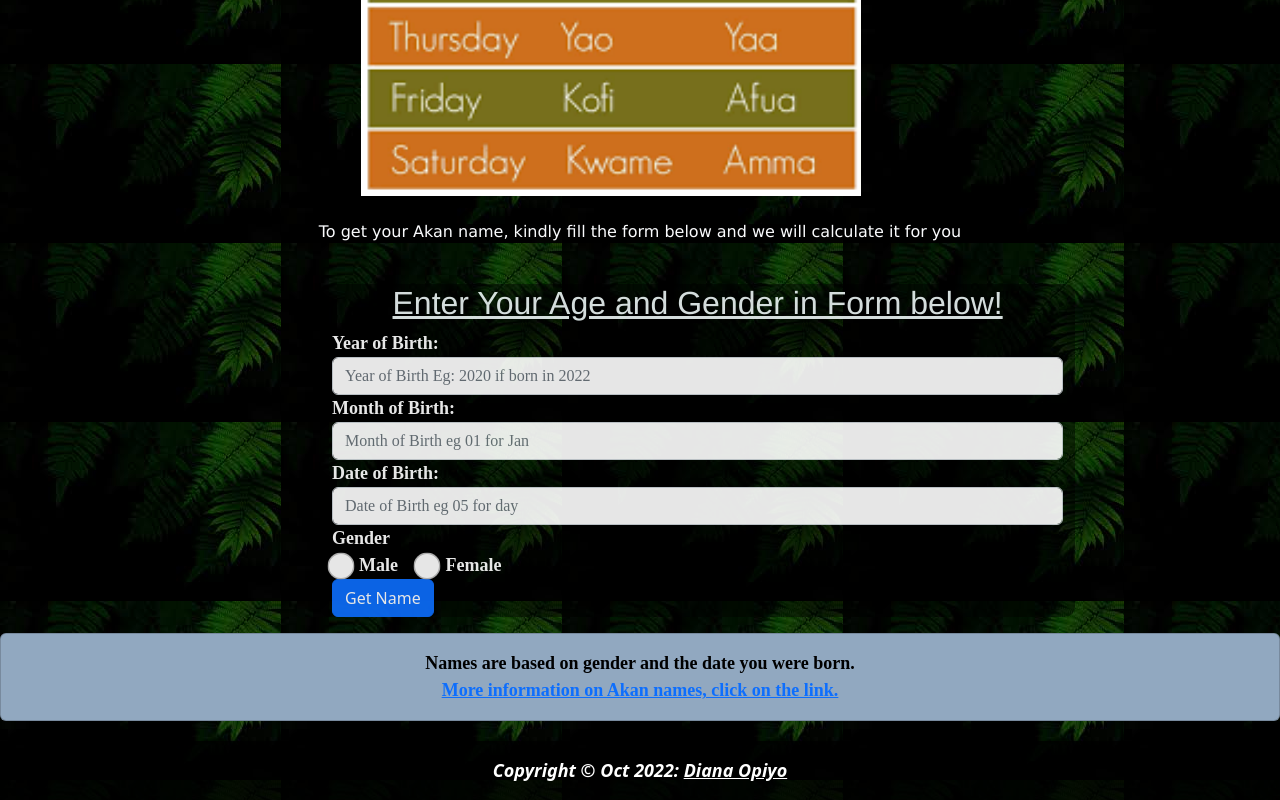
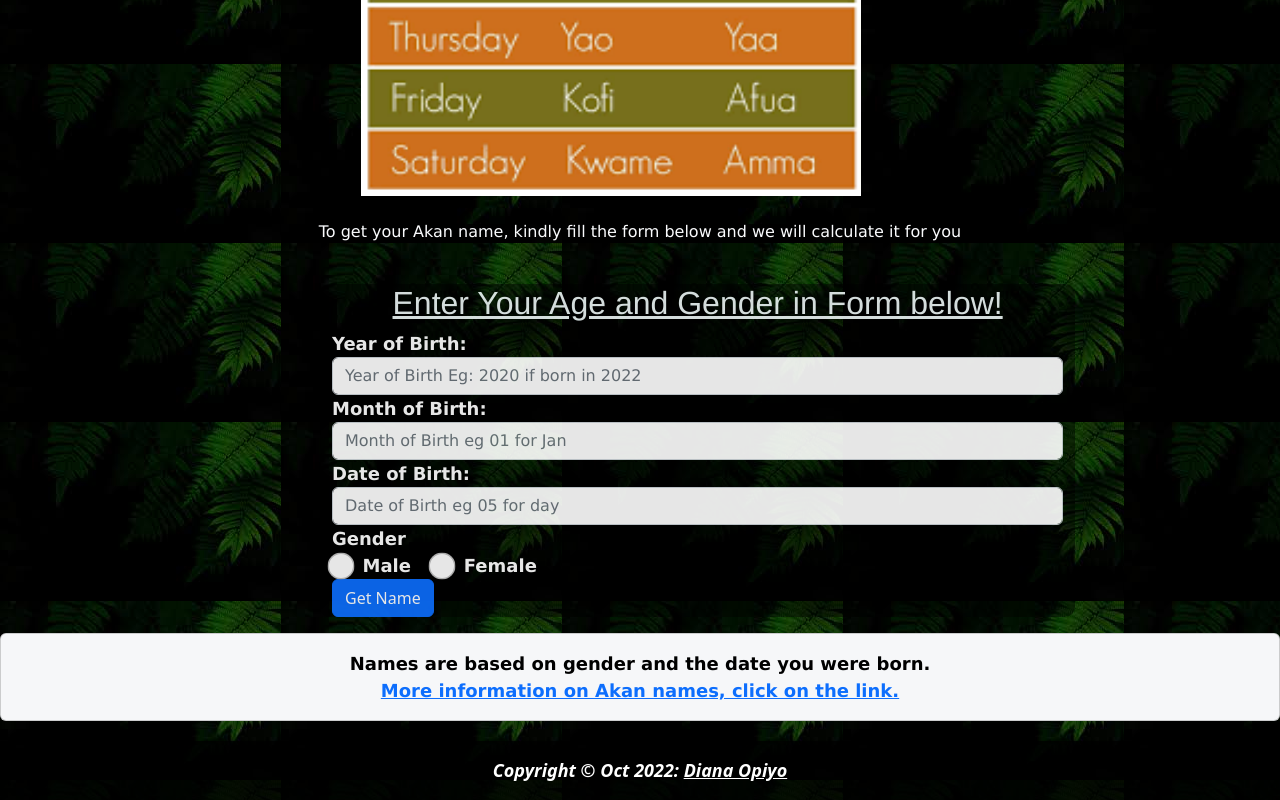
Before and after one commit to dopiyo85/week_two_ip, a plain HTML site: page index.html in a window 1280 px wide. Shown: the part 831-1631 px from the top of the page. Drawn offline with Linux system fonts and the light colour scheme.

Commit message:
edited my css file

```diff
--- a/css/ip.css
+++ b/css/ip.css
@@ -3,7 +3,7 @@
     padding-bottom: 15px;
     margin-bottom: 15px;
     color: inherit;
-    background-color: rgb(175, 166, 166);
+    background-color: rgb(102, 99, 99);
   }
   .jumbotron h1,
   .jumbotron .h1 {
@@ -13,6 +13,8 @@
     margin-bottom: 15px;
     font-size: 21px;
     font-weight: 200;
+    color: black;
+    margin-left: 15px;
   }
   .jumbotron > hr {
     border-top-color: #d5d5d5;
@@ -61,7 +63,7 @@
     background-image: url("/images/background.jpg");
     background-image: no-repeat;
     width: 100%;
-   height: 100%;
+    height: 100%;
   }
   h2 {
     font-family: "Franklin Gothic Medium", "Arial Narrow", Arial, sans-serif;
@@ -76,7 +78,7 @@
     font-family: Verdana, Geneva, Tahoma, sans-serif;color: rgb(250, 251, 253);text-align: center;
   }
 .card{
-  background: rgb(145, 168, 192);
+  background: rgb(246, 247, 249);
 }
 .card-body{
   color: rgb(0, 0, 0);
@@ -84,7 +86,7 @@
 .card-deck{
   padding-bottom: 20px;
   font-weight: 600;
-  font-family: 'Sorts Mill Goudy', serif;
+  font-family: Verdana, Geneva, Tahoma, sans-serif;
   font-size: 18px;
 }
 .footer-copyright{
@@ -109,7 +111,7 @@ font-weight: 600;
   color: rgb(255, 255, 255);
   font-weight: 600;
   font-size: 18px;
-  font-family: 'Quattrocento', serif;
+  font-family: Verdana, Geneva, Tahoma, sans-serif;
 }
 .form-check-label{
   color: rgb(255, 255, 255);
```
